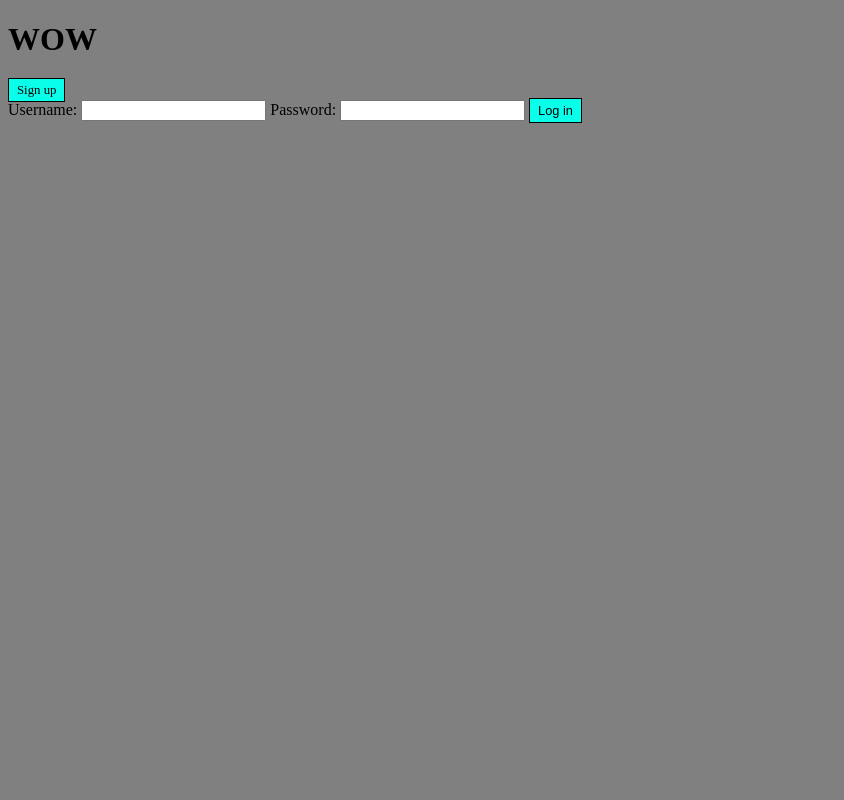
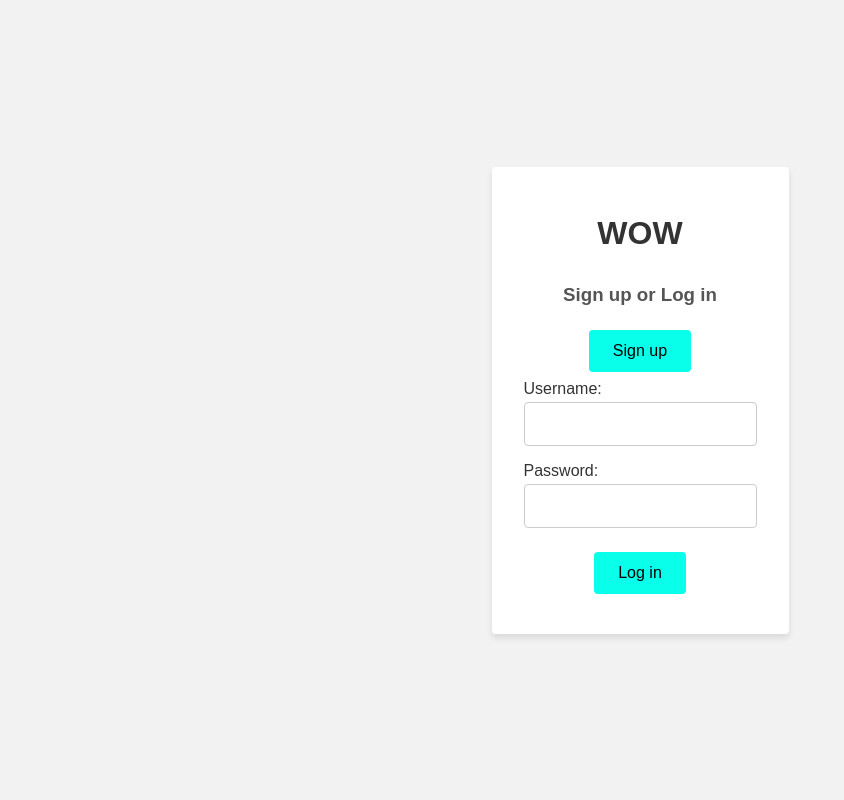
Before and after one commit to adamwo11/ProjectWOW, a Flask app: page /char in a window 1280 px wide. Shown: the whole page, without its empty margins (0-844 px from the left). Run offline with Flask 3, Linux system fonts and the light colour scheme; data that the repository does not hold is empty; some libraries are stand-ins or nearby versions.

Commit message:
render WOW

```diff
--- a/app.py
+++ b/app.py
@@ -1,5 +1,5 @@
 import os
-from flask import Flask, redirect
+from flask import Flask, redirect, send_from_directory
 from routes.char_routes import char_routes
 from routes.users_routes import users_routes
 from routes.sessions_routes import sessions_routes
@@ -15,4 +15,12 @@ app.register_blueprint(sessions_routes, url_prefix='/sessions')
 
 @app.route('/')
 def index():
-  return redirect('/char')
+    return redirect('/char')
+
+# @app.route('/images/<path:filename>')
+# def serve_image(filename):
+#     root_dir = os.path.dirname(os.getcwd())
+#     return send_from_directory(os.path.join(root_dir, 'templates', 'images'), filename)
+
+if __name__ == '__main__':
+    app.run()
--- a/db/schema.sql
+++ b/db/schema.sql
@@ -31,7 +31,7 @@ SELECT * FROM char;
 
 INSERT INTO char(name, realm, level, img_url, gender, classes, race, faction)
 VALUES
-('Plumbob', 'Frostmourne', '70','https://scontent.fadl3-1.fna.fbcdn.net/v/t1.15752-9/346154294_1871539633213919_1365357872945219264_n.png?stp=dst-png_p320x320&_nc_cat=100&ccb=1-7&_nc_sid=aee45a&_nc_ohc=DeK5_ZYC7EoAX9l_0yy&_nc_ht=scontent.fadl3-1.fna&oh=03_AdQ2aLKZttt-eAApCPPCXPr4DllpyE9deX7mbcLMiRbPTQ&oe=6489074A', 'Male', 'Hunter', 'Nightelf', 'Alliance'),
+('Plumbob', 'Frostmourne', '70','../templates/images/Hunter.png', 'Male', 'Hunter', 'Nightelf', 'Alliance'),
 ('Warwiz', 'Frostmourne', '56', 'https://scontent.fadl3-1.fna.fbcdn.net/v/t1.15752-9/346136188_162589140114245_5896913629695510506_n.png?stp=dst-png_s403x403&_nc_cat=104&ccb=1-7&_nc_sid=aee45a&_nc_ohc=6TZpTabnPxEAX8BAABv&_nc_ht=scontent.fadl3-1.fna&oh=03_AdRL2c4GtlHcRVBgdNRMWOhHqoe7F1PZQbh-ORact_EzEw&oe=6488FDCE', 'Male', 'Warlock', 'Orc', 'Horde');
 
 
--- a/static/css/style.css
+++ b/static/css/style.css
@@ -1,14 +1,116 @@
 body {
-    background-color: grey;
+  background-color: #f2f2f2;
+  font-family: Arial, sans-serif;
+  margin: 0;
+  padding: 0;
+  display: flex;
+  justify-content: center;
+  align-items: center;
+  min-height: 100vh;
 }
+
+.container {
+  max-width: 600px;
+  padding: 2rem;
+  background-color: #fff;
+  box-shadow: 0 4px 6px rgba(0, 0, 0, 0.1);
+  border-radius: 4px;
+  text-align: center;
+}
+
+.controls {
+  margin-top: 1rem;
+  width: 100%;
+  padding: 1rem;
+}
+
+h1 {
+  font-size: 2rem;
+  margin: 1rem 0;
+  color: #333;
+}
+
+h3 {
+  margin: 1rem 0;
+  color: #555;
+}
+
+.controls {
+  margin-top: 1rem;
+}
+
+.chars {
+  display: flex;
+  flex-wrap: wrap;
+  justify-content: center;
+}
+
+.char {
+  width: calc(33.33% - 1rem);
+  margin: 0.5rem;
+  padding: 1rem;
+  border: 1px solid #ccc;
+  background-color: #fff;
+  border-radius: 4px;
+  box-shadow: 0 2px 4px rgba(0, 0, 0, 0.1);
+}
+
+ul {
+  list-style-type: none;
+  margin: 0;
+  padding: 0;
+}
+
+li {
+  margin-bottom: 0.5rem;
+}
+
+img {
+  max-width: 100%;
+  height: auto;
+  margin-bottom: 0.5rem;
+  border-radius: 4px;
+}
+
 a,
-  button {
-    border: 1px solid black;
-    padding: 0.25rem 0.5rem;
-    background-color: #0affeb;
-    color: rgb(0, 0, 0);
-    font-size: 0.8rem;
-    text-decoration: none;
-    cursor: pointer;
+button {
+  border: none;
+  padding: 0.75rem 1.5rem;
+  background-color: #0affeb;
+  color: #000;
+  font-size: 1rem;
+  text-decoration: none;
+  cursor: pointer;
+  display: inline-block;
+  margin: 0.5rem 0;
+  border-radius: 4px;
+  transition: background-color 0.3s ease;
+}
 
-  }
+a:hover,
+button:hover {
+  background-color: #00e6cc;
+}
+
+.login-form {
+  margin-top: 2rem;
+}
+
+.form-group {
+  margin-bottom: 1rem;
+  text-align: left;
+}
+
+label {
+  display: block;
+  margin-bottom: 0.25rem;
+  color: #333;
+}
+
+input[type="text"],
+input[type="password"] {
+  padding: 0.75rem;
+  font-size: 1rem;
+  border: 1px solid #ccc;
+  border-radius: 4px;
+}
--- a/templates/chars/index.html
+++ b/templates/chars/index.html
@@ -1,11 +1,10 @@
 {% extends 'base.html' %}
 
 {% block content %}
-
+  <div class="container">
     <h1>WOW</h1>
     {% if current_user %}
-
-<h3>Welcome to my website {{ current_user['user_name'] }}!</h3>
+      <h3>Welcome to my website, {{ current_user['user_name'] }}!</h3>
       <section class="controls">
         <form action="/sessions/delete" method="POST">
           <button>Log out</button>
@@ -13,47 +12,46 @@
         <a href="/char/generate">Add Character</a>
       </section>
       <section class="chars">
-    {% for char in chars: %}
+        {% for char in chars %}
           <section class="char">
             <section class="controls">
               <a href="/char/{{ char['id'] }}/edit">Edit</a>
-
               <form action="/char/{{ char['id'] }}/delete" method="POST">
                 <button>Delete</button>
               </form>
-
               <form action="/char/{{ char['id'] }}/likes" method="POST">
                 <button>Like</button>
               </form>
             </section>
+            <ul>
               <li>Name: {{ char['name'] }}</li>
               <li>Realm: {{ char['realm'] }}</li>
-
               <li>Level: {{ char['level'] }}</li>
-        <img src="{{ char['img_url'] }}" alt="">
               <li>Gender: {{ char['gender'] }}</li>
               <li>Class: {{ char['class'] }}</li>
               <li>Race: {{ char['race'] }}</li>
               <li>Faction: {{ char['faction'] }}</li>
-        <p></p>
+            </ul>
+            <img src="{{ char['img_url'] }}" alt="">
           </section>
         {% endfor %}
       </section>
-</form>
-
     {% else %}
+      <div class="login-form">
+        <h3>Sign up or Log in</h3>
         <a href="/users/new">Sign up</a>
-
         <form action="/sessions/create" method="POST">
-        <label for="">Username:</label>
-        <input type="text" name="user_name">
-        <label for="">Password:</label>
-        <input type="password" name="password">
+          <div class="form-group">
+            <label for="username">Username:</label>
+            <input type="text" id="username" name="user_name">
+          </div>
+          <div class="form-group">
+            <label for="password">Password:</label>
+            <input type="password" id="password" name="password">
+          </div>
           <button>Log in</button>
         </form>
-
+      </div>
     {% endif %}
-
-
-
+  </div>
 {% endblock %}
```
Also changed, not shown: templates/images/Hunter.png (added), templates/images/Warlock.png (added). Lines whose indentation alone changed are shown as unchanged.
